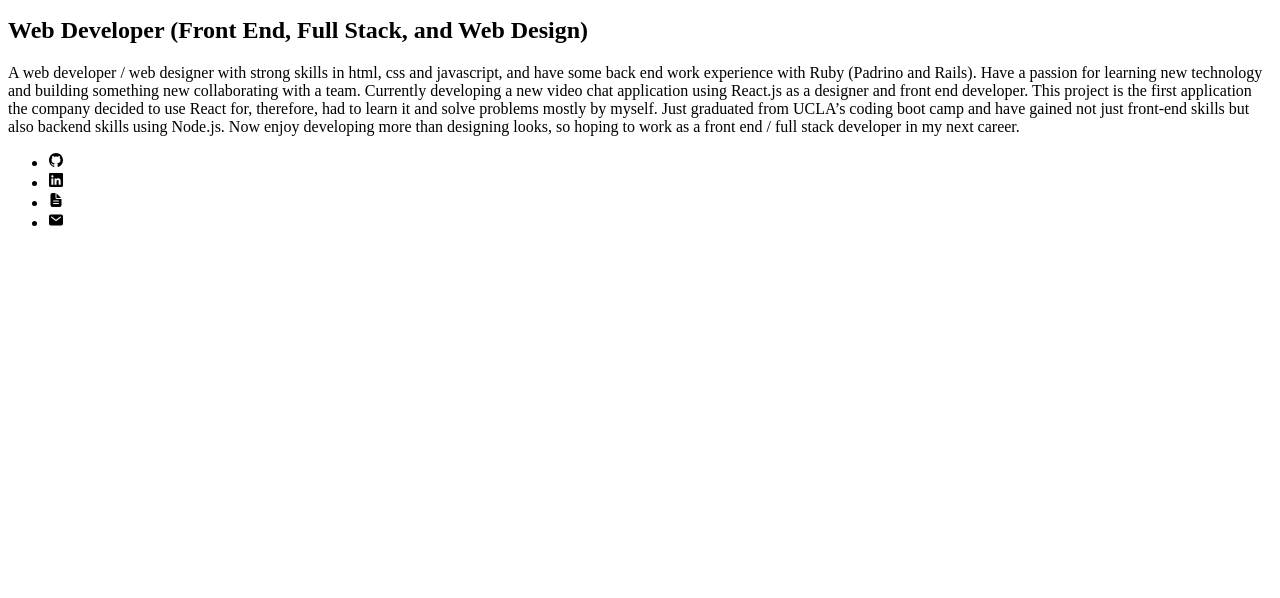
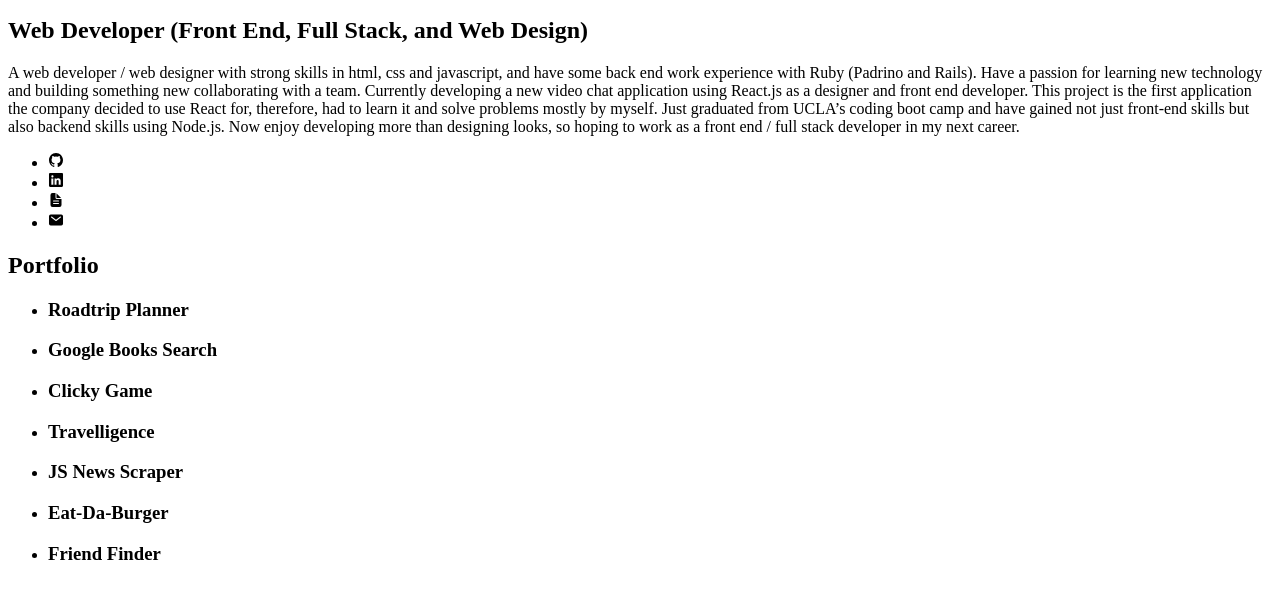
Before and after one commit to yuda0110/portfolio, a website built with webpack: page index.html in a window 1280 px wide. Shown: the part 172-770 px from the top of the page. Built offline with nearby package versions, Linux system fonts and the light colour scheme; files whose address does not match are found by name.

Commit message:
Create portfolioList as portfolio data list and renderPortfolioList function

```diff
--- a/index.html
+++ b/index.html
@@ -55,6 +55,12 @@
                 </li>
             </ul>
         </section>
+
+        <section id="works">
+            <h2>Portfolio</h2>
+            <ul class="portfolio-list">
+            </ul>
+        </section>
     </div>
 
     <script src="https://unpkg.com/ionicons@5.0.0/dist/ionicons.js"></script>
--- /dev/null
+++ b/src/components/portfolio-list.js
@@ -0,0 +1,125 @@
+const portfolioList = [
+  {
+    title: 'Roadtrip Planner',
+    image: './assets/images/portfolio-travelligence.jpg',
+    pageLink: 'https://blue-project-2.herokuapp.com/',
+    codeLink: 'https://github.com/yuda0110/Travelligence',
+    description: 'This MERN application is a roadtrip planner where the user can enter their desired trips name, origin, destination, and stopover points which the google maps Directions API will use to calculate and display your road trip.\n' +
+      '\n' +
+      'Based off your journey\'s desired stopover points, we utilize the YELP API to show you the highest rated restaurants at the area of your stop that fit your budget.\n' +
+      '\n' +
+      'It notifies you when another user has planned a trip to your destination so you can hitch a ride.',
+    techs: [
+      'JavaScript',
+      'Node.js',
+      'Create React App',
+      'React Router Dom',
+      'Express',
+      'Mongoose',
+      'Axios',
+      'Socket.io',
+      'Socket.io-client',
+      'Dotenv',
+      'React-google-maps',
+      'React-google-places-autocomplete',
+      'Nodemon'
+    ]
+  },
+  {
+    title: 'Google Books Search',
+    image: './assets/images/portfolio-travelligence.jpg',
+    pageLink: 'https://yuko-roadtrip-planner.herokuapp.com/',
+    codeLink: 'https://github.com/yuda0110/GoogleBooksSearch',
+    description: 'React-based Google Books Search app. This project requires to create React components, work with helper/util functions, and utilize React lifecycle methods to query and display books based on user searches. Used Node, Express and MongoDB so that users can save books to review or purchase later. Also use React routing and socket.io to create a notification that triggers whenever a user saves a book.',
+    techs: [
+      'JavaScript',
+      'Node.js',
+      'Create React App',
+      'React Router Dom',
+      'Express',
+      'Mongoose',
+      'Axios',
+      'Socket.io',
+      'Socket.io-client'
+    ]
+  },
+  {
+    title: 'Clicky Game',
+    image: './assets/images/portfolio-travelligence.jpg',
+    pageLink: 'https://yuda0110.github.io/ClickyGame/',
+    codeLink: 'https://github.com/yuda0110/ClickyGame',
+    description: 'A memory game with React. This assignment will require to break up your application\'s UI into components, manage component state, and respond to user events.',
+    techs: [
+      'JavaScript',
+      'Node.js',
+      'Create React App',
+      'gh-pages'
+    ]
+  },
+  {
+    title: 'Travelligence',
+    image: './assets/images/portfolio-travelligence.jpg',
+    pageLink: 'https://blue-project-2.herokuapp.com/',
+    codeLink: 'https://github.com/yuda0110/Travelligence',
+    description: 'description',
+    techs: [
+
+    ]
+  },
+  {
+    title: 'JS News Scraper',
+    image: './assets/images/portfolio-burger.jpg',
+    pageLink: 'https://yuko-news-scraper.herokuapp.com/',
+    codeLink: 'https://github.com/yuda0110/NewsScraper',
+    description: 'A web app that lets users view and leave comments on the latest news. The app scrapes stories from a news outlet and update the articles listed on the page when a user clicks on the load button.',
+    techs: [
+      'JavaScript',
+      'jQuery',
+      'Node.js',
+      'Express',
+      'Express-handlebars',
+      'Morgan',
+      'Nodemon',
+      'Axios',
+      'Cheerio',
+      'Mongoose'
+    ]
+  },
+  {
+    title: 'Eat-Da-Burger',
+    image: './assets/images/portfolio-burger.jpg',
+    pageLink: 'https://yuko-sequelized-burger.herokuapp.com/',
+    codeLink: 'https://github.com/yuda0110/sequelized-burger',
+    description: 'A burger menu / ordering app with a homemade ORM. Used Node and MySQL to query and route data in your app, and Handlebars to generate HTML.',
+    techs: [
+      'JavaScript',
+      'jQuery',
+      'Node.js',
+      'Express',
+      'Express-handlebars',
+      'Morgan',
+      'Nodemon',
+      'Mysql2',
+      'Sequelize'
+    ]
+  },
+  {
+    title: 'Friend Finder',
+    image: './assets/images/portfolio-burger.jpg',
+    pageLink: 'https://yuko-friend-finder.herokuapp.com/',
+    codeLink: 'https://github.com/yuda0110/friend-finder',
+    description: 'A compatibility-based "FriendFinder" application -- basically a dating app. This full-stack site will take in results from your users\' surveys, then compare their answers with those from other users. The app will then display the name and picture of the user with the best overall match.',
+    techs: [
+      'JavaScript',
+      'jQuery',
+      'Node.js',
+      'Express',
+      'Morgan',
+      'Nodemon',
+      'Path',
+      'Ionicons'
+    ]
+  }
+]
+
+export default portfolioList;
--- /dev/null
+++ b/src/components/portfolio.js
@@ -0,0 +1,16 @@
+import portfolioList from "./portfolio-list";
+
+const renderPortfolio = () => {
+  const portfolioListEl = document.querySelector('.portfolio-list');
+
+  portfolioList.forEach((item) => {
+    const itemEl = document.createElement('li');
+    const titleEl = document.createElement('h3');
+    titleEl.textContent = item.title;
+
+    itemEl.appendChild(titleEl);
+    portfolioListEl.appendChild(itemEl);
+  })
+}
+
+export default renderPortfolio;
--- a/src/index.js
+++ b/src/index.js
@@ -0,0 +1,5 @@
+import renderPortfolio from "./components/portfolio";
+
+document.addEventListener('DOMContentLoaded', () => {
+  renderPortfolio();
+})
```
Also changed, not shown: assets/images/portfolio-bamazon.jpg (added), assets/images/portfolio-burger.jpg (added), assets/images/portfolio-cookquik.jpg (added), assets/images/portfolio-friendfinder.jpg (added), assets/images/portfolio-giftastic.jpg (added), assets/images/portfolio-liri.jpg (added), assets/images/portfolio-starwars.jpg (added), assets/images/portfolio-travelligence.jpg (added), assets/images/portfolio-triviagame.jpg (added), assets/images/portfolio-wordguess.jpg (added).
